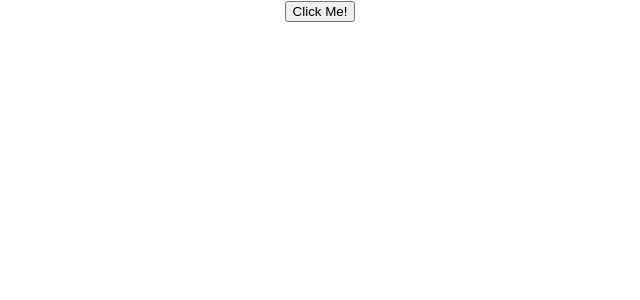
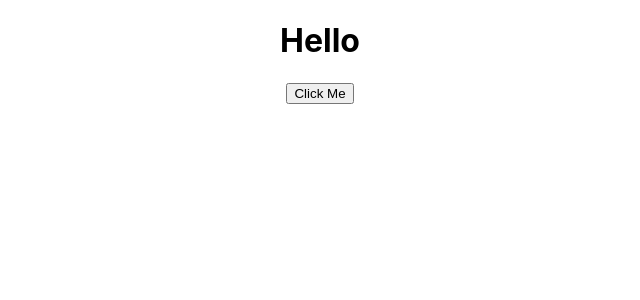
Before and after one commit to Arafat-alim/CodeEvolution, a React (Create React App) app: page / in a window 1280 px wide. Shown: the top 300 px of the page, without its empty margins (320-960 px from the left). Built offline with nearby package versions, Linux system fonts and the light colour scheme.

Commit message:
BindEvent: Approach 1

```diff
--- a/src/App.js
+++ b/src/App.js
@@ -1,10 +1,10 @@
 import "./App.css";
-import ClassClick from "./MyComponents/Event-Handling/ClassClick";
+import BindingClick from "./MyComponents/Event-Handling/BindingClick";
 
 function App() {
   return (
     <div className="App">
-      <ClassClick />
+      <BindingClick />
     </div>
   );
 }
--- /dev/null
+++ b/src/MyComponents/Event-Handling/BindingClick.jsx
@@ -0,0 +1,29 @@
+//Bind hai toh class component ayega
+import React, { Component } from "react";
+
+class BindingClick extends Component {
+  constructor(props) {
+    super(props);
+
+    this.state = {
+      message: "Hello",
+    };
+  }
+
+  clickHandler() {
+    this.setState({
+      message: "Goodbye!",
+    });
+  }
+  render() {
+    return (
+      <div>
+        <h1>{this.state.message}</h1>
+        {/* Approach 1: */}
+        <button onClick={this.clickHandler.bind(this)}>Click Me</button>
+      </div>
+    );
+  }
+}
+
+export default BindingClick;
```
Also changed, not shown: src/MyComponents/Event-Handling/BindEventApproach1.txt (added).
